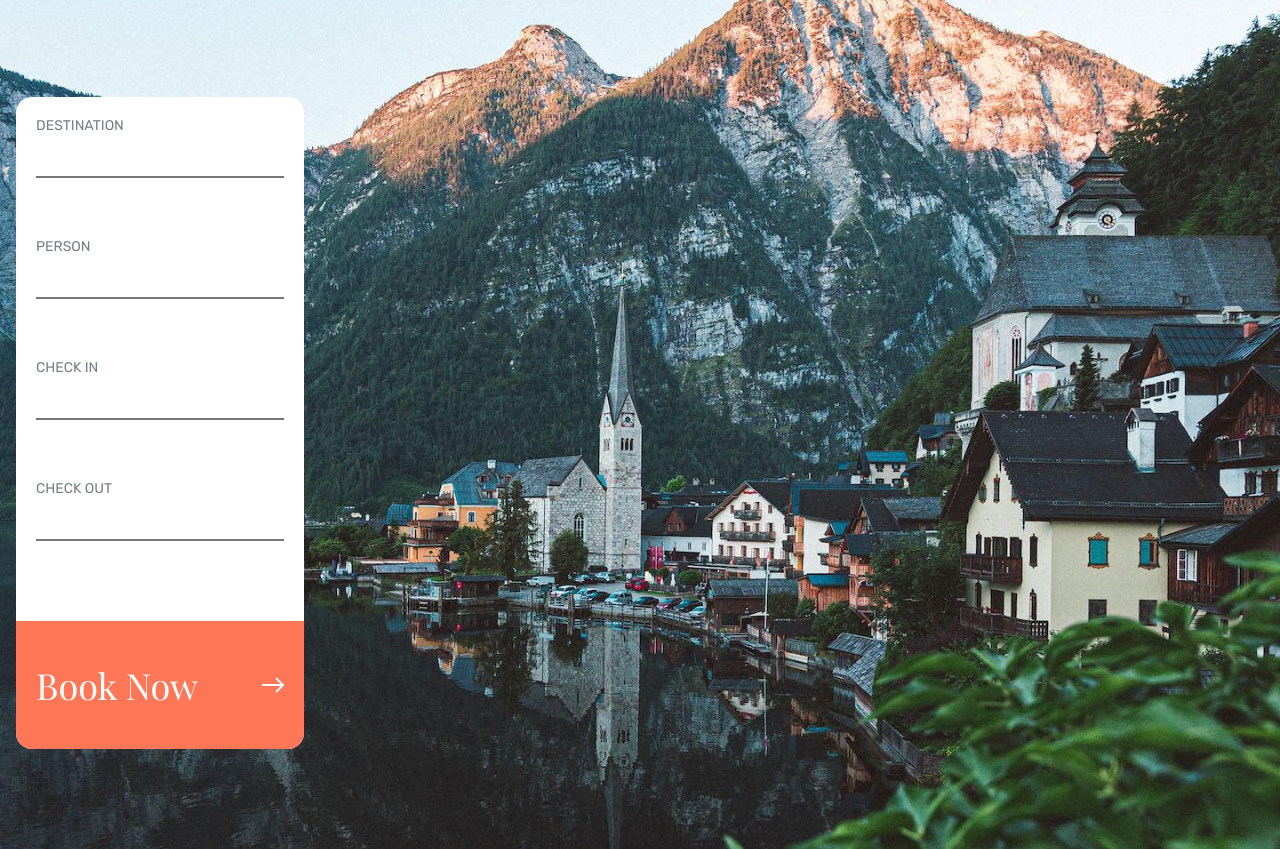
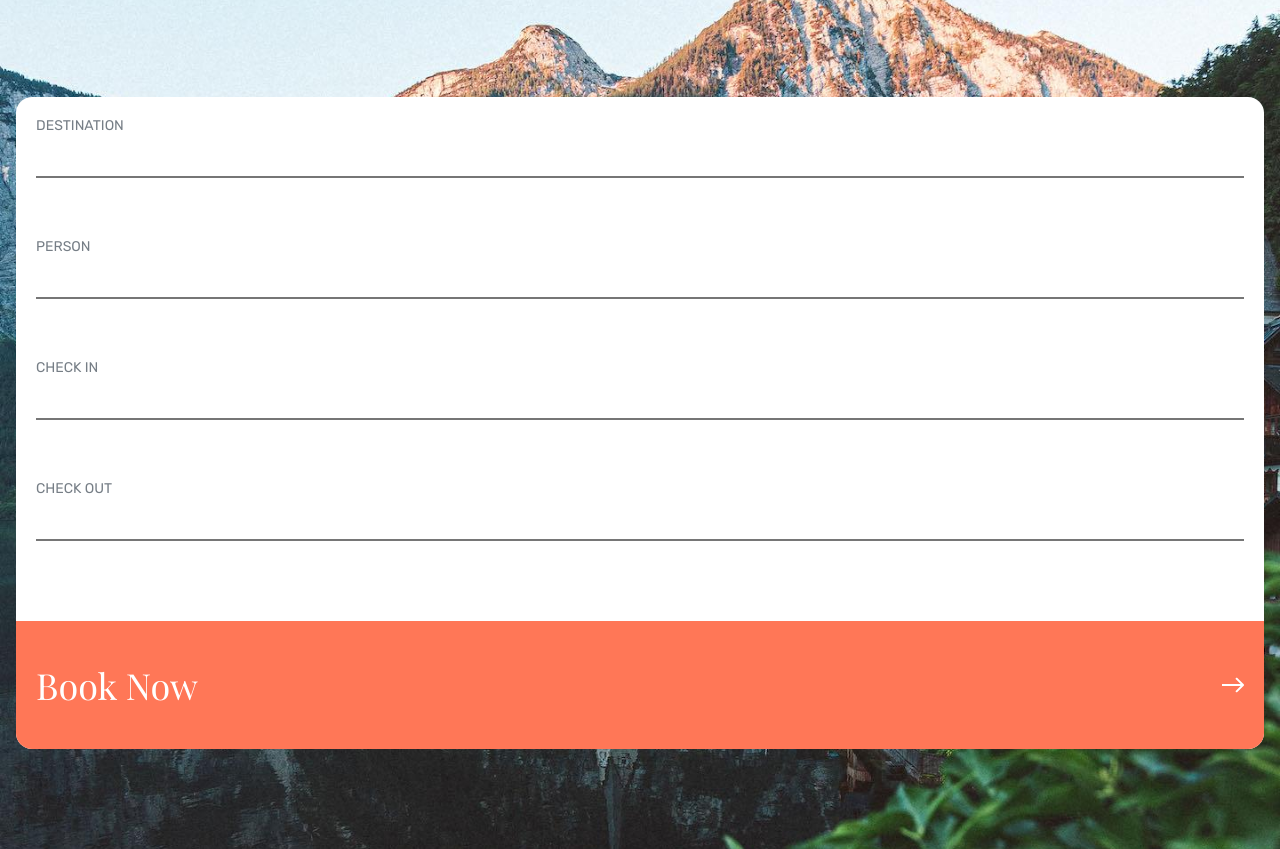
Before and after one commit to Arii343/202304-w1chWE-ariadna-ca-izares-isaias-malvar, a website: page app/index.html in a window 1280 px wide. Shown: the part 261-1110 px from the top of the page. Drawn offline with nearby package versions, Linux system fonts and the light colour scheme; files that its build step writes are made by us from their sources.

Commit message:
Add width 100% to journey-form and journey-form__button

```diff
--- a/app/sass/components/_buttons.scss
+++ b/app/sass/components/_buttons.scss
@@ -9,7 +9,7 @@
   padding: 40px 20px;
   gap: functions.toRem(12);
   border: none;
-  width: functions.toRem(288);
+  width: 100%;
   height: functions.toRem(128);
   background: $clr-main-brand;
   border-radius: 0px 0px 16px 16px;
--- a/app/sass/components/_form.scss
+++ b/app/sass/components/_form.scss
@@ -9,9 +9,7 @@
   align-items: flex-start;
   padding: 0;
   gap: functions.toRem(60);
-
-  width: functions.toRem(288);
-
+  width: 100%;
   background: $clr-primary;
   border-radius: 16px;
 
```
